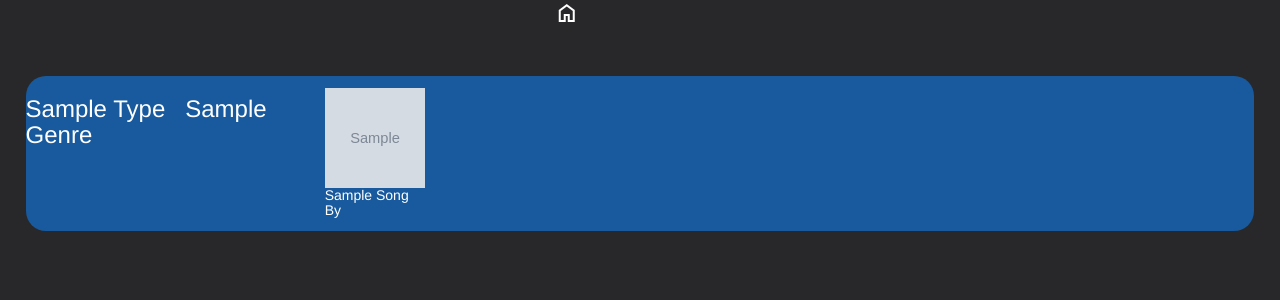
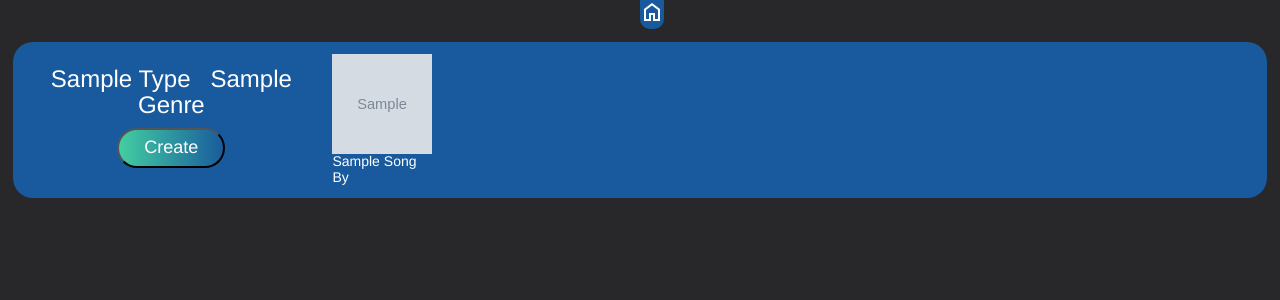
Before and after one commit to SyArsRa/playlist-splitter, a Django app: template SP/templates/analysis.html in a window 1280 px wide. Shown: the top 300 px of the page. Run offline with Django 4.2, Linux system fonts and the light colour scheme; the template is opened without the code that fills it: most values are stand-ins (such as "Sample title", 1, 10 or a date in 2020); grey boxes marked "Sample" are stand-in pictures; some libraries are stand-ins or nearby versions.

Commit message:
Added more functionality to Analysis.html and added ability to add playlist to spotify account

```diff
--- a/SP/static/styles.css
+++ b/SP/static/styles.css
@@ -58,7 +58,7 @@ nav a:hover{
   font-family: "Open Sans" sans-serif;
 }
 
-.btn-grad:hover {
+.btn-grad:hover{
   background-position: right center;
   color: #fff;
   text-decoration: none;
@@ -136,8 +136,8 @@ nav a:hover{
 .wrapperAnalysis {
   display: flex;
   overflow-x: scroll;
-  width: 96%;
-  margin: 2% 2% 2% 2% ;
+  width: 98%;
+  margin: 1% 1% 2% 1% ;
   background: #185a9d;
   font-family: "Open Sans" sans-serif;
   text-transform: lowercase;
@@ -158,6 +158,44 @@ nav a:hover{
   margin:1% 0.2% 1% 0.2%;
   white-space:nowrap;
   width: 80%;
+}
+.homeAnchor{
+  display: inline-block;
+  margin: 0% 0 0 50%;
+  border-radius: 0 0 10px 10px;
+  background-color: #185a9d;
+  color: #FFF;
+}
+.homeAnchor:hover{
+  color: #28282B;
+  text-decoration: none;
+}
+.btnPlaylist{
+  background-image: linear-gradient(to right, #43cea2 0%, #185a9d  51%, #43cea2  100%);
+  padding: 5px 25px;
+  text-align: center;
+  transition: 0.5s;
+  background-size: 200% auto;
+  border-radius: 20px;
+  font-size: 18px;
+  color: #fff;
+  font-family: "Open Sans" sans-serif;
+}
+.btnPlaylist:hover{
+  background-position: right center;
+  color: #fff;
+  text-decoration: none;
+}
+.btnPlaylistCreated{
+  color: #fff;
+  background-color: #43cea2;
+  padding: 5px 15px;
+  text-align: center;
+  transition: 0.5s;
+  background-size: 100% auto;
+  border-radius: 20px;
+  font-size: 18px;
+  font-family: "Open Sans" sans-serif;
 }
 /* Animation */
 
--- a/SP/templates/analysis.html
+++ b/SP/templates/analysis.html
@@ -11,16 +11,24 @@
     <title>Spotify Playlist Slicer</title>
   </head>
   <body>
-    <nav>
-      <ul class="navbar">
-        <li class="centerFloat"><a href={% url 'home' %}><span class="material-symbols-outlined">home</span></a></li>
-      </ul>
-    </nav>
+    <a href={% url 'home' %} class="homeAnchor"><span class="material-symbols-outlined">home</span></a>
     <div>
     {% for genre,list in playlists.items %}
       {% for type,songs in list.items %}
       <div class="wrapperAnalysis">
-        <h3>{{type}} &nbsp {{genre}}</h3>
+        <div style="display:inline; margin:0.3% 1% 0 1%">
+        <h3 align="center">{{type}} &nbsp {{genre}}</h3>
+
+        <form align="center" action={% url 'analysis'%} method="post">
+          {% if genre|add:type in created%}
+            <button class="btnPlaylistCreated" value="{{ genre }} {{ type }}" type="submit" name="btnPlaylist" disabled>
+              <span class="material-symbols-outlined">done</span>
+            </button>
+          {% else %}
+            <button class="btnPlaylist" value="{{ genre }} {{ type }}" type="submit" name="btnPlaylist">Create</button>
+          {% endif %}
+        </form>
+      </div>
           {% for song in songs %}
           <h5 class="sideSlide">
             <img src={{ song.image }} alt={{ song.name }} width="100px" height="100px"></img><br>
--- a/SpotifySlicer/settings.py
+++ b/SpotifySlicer/settings.py
@@ -117,7 +117,8 @@ USE_TZ = True
 # Static files (CSS, JavaScript, Images)
 # https://docs.djangoproject.com/en/4.0/howto/static-files/
 
-STATIC_URL = 'SP/static/'
+STATIC_URL = '/static/'
+STATIC_ROOT = os.path.join(BASE_DIR, 'static')
 
 # Default primary key field type
 # https://docs.djangoproject.com/en/4.0/ref/settings/#default-auto-field
```
Also changed, not shown: SP/helper.py (+16 -8 lines), SP/views.py (+24 -10 lines), db.sqlite3.
